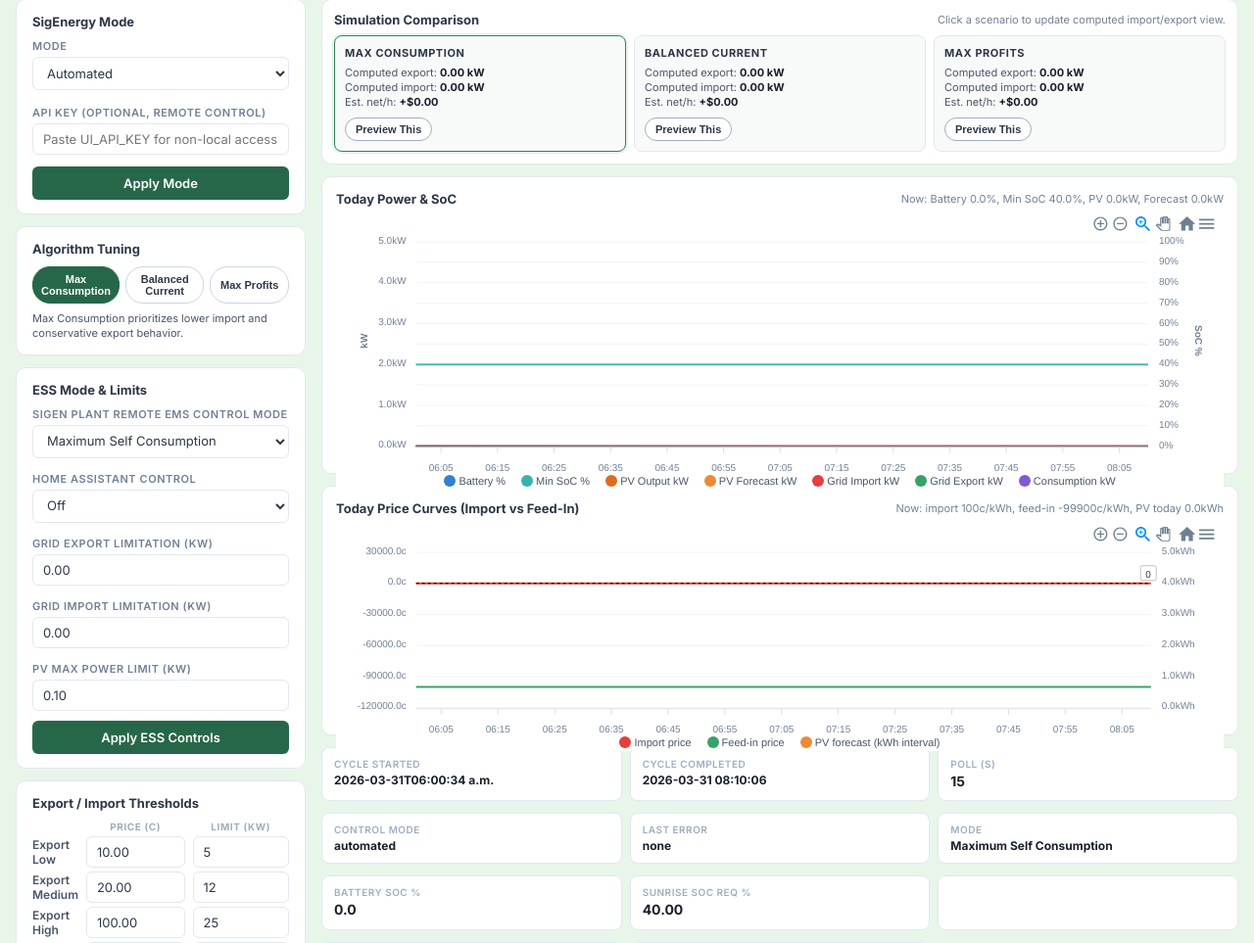
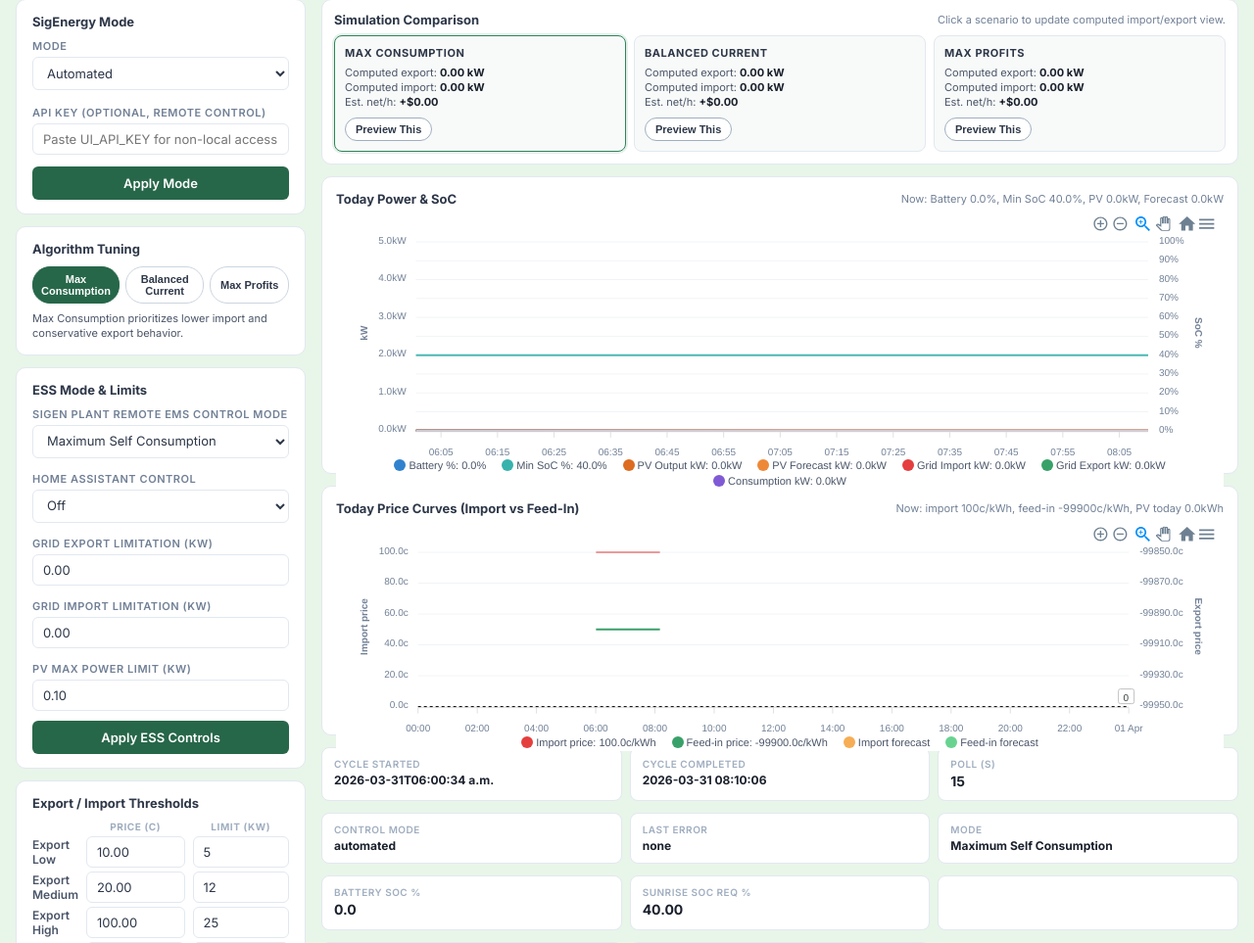
Before and after one commit to Belot77/sigenergy-optimizer, a FastAPI app: page / in a window 1280 px wide. Shown: the part 121-1084 px from the top of the page at 98% size. Run offline with FastAPI, Linux system fonts and the light colour scheme; data that the repository does not hold is empty; some libraries are stand-ins or nearby versions.

Commit message:
Improve chart formatting and 24h price curves; bump 2.1.8-haos21

```diff
--- a/app/routers/api.py
+++ b/app/routers/api.py
@@ -170,10 +170,31 @@ def _persist_config_keys_to_env(cfg: Any, keys: list[str]) -> list[str]:
     return sorted(updates.keys())
 
 
+def _serialize_forecast_curve(entries: Any, time_key: str, value_key: str) -> list[dict[str, Any]]:
+    curve: list[dict[str, Any]] = []
+    if not isinstance(entries, list):
+        return curve
+
+    for entry in entries:
+        if not isinstance(entry, dict):
+            continue
+        ts = entry.get(time_key)
+        if not ts:
+            continue
+        try:
+            value = float(entry.get(value_key, 0))
+        except Exception:
+            continue
+        curve.append({"t": ts, "value": value})
+
+    return curve
+
+
 @router.get("/status")
 async def get_status(request: Request) -> dict[str, Any]:
     opt = _opt(request)
     ha = _ha(request)
+    cfg = opt.cfg
     connected = await ha.ping()
     s = opt.last_state
     d = opt.last_decision
@@ -213,6 +234,16 @@ async def get_status(request: Request) -> dict[str, Any]:
         "forecast_remaining": s.forecast_remaining_kwh if s else None,
         "forecast_today": s.forecast_today_kwh if s else None,
         "forecast_tomorrow": s.forecast_tomorrow_kwh if s else None,
+        "price_forecast_curve": _serialize_forecast_curve(
+            s.price_forecast_entries if s else [],
+            cfg.price_forecast_time_key,
+            cfg.price_forecast_value_key,
+        ),
+        "feedin_forecast_curve": _serialize_forecast_curve(
+            s.feedin_forecast_entries if s else [],
+            cfg.price_forecast_time_key,
+            cfg.feedin_forecast_value_key,
+        ),
         "demand_window": s.demand_window_active if s else None,
         "price_spike": s.price_spike_active if s else None,
         "ha_control_enabled": s.ha_control_enabled if s else None,
--- a/sigenergy_optimizer_addon/build.yaml
+++ b/sigenergy_optimizer_addon/build.yaml
@@ -5,4 +5,4 @@ labels:
   io.hass.name: "SigEnergy Optimizer"
   io.hass.description: "SigEnergy optimizer with dashboard and HA control"
   io.hass.type: "addon"
-  io.hass.version: "2.1.7-haos21"
+  io.hass.version: "2.1.8-haos21"
--- a/sigenergy_optimizer_addon/buildstamp.txt
+++ b/sigenergy_optimizer_addon/buildstamp.txt
@@ -1 +1 @@
-2.1.7-haos21
+2.1.8-haos21
--- a/sigenergy_optimizer_addon/config.yaml
+++ b/sigenergy_optimizer_addon/config.yaml
@@ -1,5 +1,5 @@
 name: SigEnergy Optimizer
-version: "2.1.7-haos21"
+version: "2.1.8-haos21"
 slug: sigenergy_optimizer
 description: Event-driven SigEnergy optimizer for Home Assistant OS
 author: Belot77
--- a/templates/index.html
+++ b/templates/index.html
@@ -405,6 +405,64 @@ function mkChart(el, series, colors, yaxis, extra) {
   });
 }
 
+function fmtPct(v, d=1){ return (v==null || !Number.isFinite(Number(v))) ? '—' : Number(v).toFixed(d)+'%'; }
+function fmtKwLabel(v, d=1){ return (v==null || !Number.isFinite(Number(v))) ? '—' : Number(v).toFixed(d)+'kW'; }
+function fmtKwhLabel(v, d=1){ return (v==null || !Number.isFinite(Number(v))) ? '—' : Number(v).toFixed(d)+'kWh'; }
+function fmtPriceLabel(v, d=1){ return (v==null || !Number.isFinite(Number(v))) ? '—' : (Number(v)*100).toFixed(d)+'c/kWh'; }
+
+function lastSeriesValue(opts) {
+  const seriesCfg = opts?.w?.config?.series?.[opts.seriesIndex]?.data || [];
+  for (let i = seriesCfg.length - 1; i >= 0; i--) {
+    const point = seriesCfg[i];
+    const value = Array.isArray(point) ? point[1] : point?.y;
+    if (Number.isFinite(Number(value))) return Number(value);
+  }
+  return null;
+}
+
+function powerSeriesValue(name, value) {
+  if (name === 'Battery %' || name === 'Min SoC %') return fmtPct(value, 1);
+  return fmtKwLabel(value, 1);
+}
+
+function priceSeriesValue(name, value) {
+  return fmtPriceLabel(value, 1);
+}
+
+function legendFormatterFor(valueFormatter) {
+  return function(seriesName, opts) {
+    const value = lastSeriesValue(opts);
+    const rendered = valueFormatter(seriesName, value);
+    return rendered === '—' ? seriesName : `${seriesName}: ${rendered}`;
+  };
+}
+
+function startOfTodayMs() {
+  const now = new Date();
+  now.setHours(0, 0, 0, 0);
+  return now.getTime();
+}
+
+function endOfTodayMs() {
+  return startOfTodayMs() + 86400000;
+}
+
+function parseCurvePoints(points) {
+  if (!Array.isArray(points)) return [];
+  const todayStart = startOfTodayMs();
+  const todayEnd = endOfTodayMs();
+  return points
+    .map(p => {
+      const t = Date.parse(p?.t);
+      const value = Number(p?.value);
+      if (!Number.isFinite(t) || !Number.isFinite(value)) return null;
+      return [t, value];
+    })
+    .filter(Boolean)
+    .filter(([t]) => t >= todayStart && t <= todayEnd)
+    .sort((a, b) => a[0] - b[0]);
+}
+
 function initCharts() {
   const powY = [
     { seriesName:'Battery %',    min:0, max:100, opposite:true,  labels:{formatter: v => v!=null ? Math.round(v)+'%'  : '', style:{fontSize:'10px',colors:'#718096'}}, title:{text:'SoC %',style:{color:'#718096',fontSize:'10px'}} },
@@ -425,21 +483,35 @@ function initCharts() {
     {name:'Consumption kW',data:[]},
   ], ['#3182ce','#38b2ac','#dd6b20','#ed8936','#e53e3e','#38a169','#805ad5'], powY, {
     fill:{ type:['gradient','solid','gradient','gradient','solid','solid','solid'],
-           opacity:[0.25,0.9,0.2,0.12,0.6,0.5,0.45] }
+           opacity:[0.25,0.9,0.2,0.12,0.6,0.5,0.45] },
+    tooltip:{
+      x:{format:'HH:mm'},
+      shared:true,
+      y:{ formatter:(value, { seriesIndex, w }) => powerSeriesValue(w.config.series[seriesIndex].name, value) },
+    },
+    legend:{ show:true, labels:{colors:'#4a5568'}, fontSize:'11px', itemMargin:{horizontal:8}, formatter: legendFormatterFor(powerSeriesValue) },
   });
   powerChart.render();
 
   priceChart = mkChart('chartPrice', [
     {name:'Import price',            data:[]},
     {name:'Feed-in price',           data:[]},
-    {name:'PV forecast (kWh interval)', data:[]},
-  ], ['#e53e3e','#38a169','#ed8936'], [
-    { seriesName:'Import price', labels:{ formatter: v => v!=null ? (v*100).toFixed(1)+'c' : '', style:{fontSize:'10px',colors:'#718096'} } },
-    { seriesName:'Import price', show:false },
-    { opposite:true, labels:{ formatter: v => v!=null ? v.toFixed(1)+'kWh' : '', style:{fontSize:'10px',colors:'#718096'} } },
+    {name:'Import forecast',         data:[]},
+    {name:'Feed-in forecast',        data:[]},
+  ], ['#e53e3e','#38a169','#f6ad55','#68d391'], [
+    { seriesName:'Import price', labels:{ formatter: v => v!=null ? (v*100).toFixed(1)+'c' : '', style:{fontSize:'10px',colors:'#718096'} }, title:{text:'Import price',style:{color:'#718096',fontSize:'10px'}} },
+    { seriesName:'Import forecast', show:false },
+    { seriesName:'Feed-in price', opposite:true, labels:{ formatter: v => v!=null ? (v*100).toFixed(1)+'c' : '', style:{fontSize:'10px',colors:'#718096'} }, title:{text:'Export price',style:{color:'#718096',fontSize:'10px'}} },
+    { seriesName:'Feed-in forecast', show:false },
   ], {
-    stroke:{ curve:'smooth', width:[2,2,0] },
-    fill:{ type:['solid','solid','gradient'], opacity:[1,1,0.15] },
+    stroke:{ curve:'straight', width:[2,2,2,2], dashArray:[0,0,5,5] },
+    fill:{ type:['solid','solid','solid','solid'], opacity:[1,1,1,1] },
+    tooltip:{
+      x:{format:'HH:mm'},
+      shared:true,
+      y:{ formatter:(value, { seriesIndex, w }) => priceSeriesValue(w.config.series[seriesIndex].name, value) },
+    },
+    legend:{ show:true, labels:{colors:'#4a5568'}, fontSize:'11px', itemMargin:{horizontal:8}, formatter: legendFormatterFor(priceSeriesValue) },
     annotations:{ yaxis:[{y:0, borderColor:'#000', strokeDashArray:3, label:{text:'0',style:{fontSize:'10px'}}}] },
   });
   priceChart.render();
@@ -487,11 +559,15 @@ function refreshCharts() {
     {name:'Grid Export kW',data: histPow.map(x=>[x.t,x.exp])},
     {name:'Consumption kW',data: histPow.map(x=>[x.t,x.load])},
   ]);
+  const importForecastSeries = parseCurvePoints(S?.price_forecast_curve);
+  const feedinForecastSeries = parseCurvePoints(S?.feedin_forecast_curve);
   priceChart.updateSeries([
     {name:'Import price',              data: histPri.map(x=>[x.t,x.imp])},
     {name:'Feed-in price',             data: histPri.map(x=>[x.t,x.fit])},
-    {name:'PV forecast (kWh interval)',data: []},
+    {name:'Import forecast',           data: importForecastSeries},
+    {name:'Feed-in forecast',          data: feedinForecastSeries},
   ]);
+  priceChart.updateOptions({ xaxis:{ min:startOfTodayMs(), max:endOfTodayMs() } }, false, false);
 }
 
 // ── UI update ─────────────────────────────────────────────────────────────────
```
